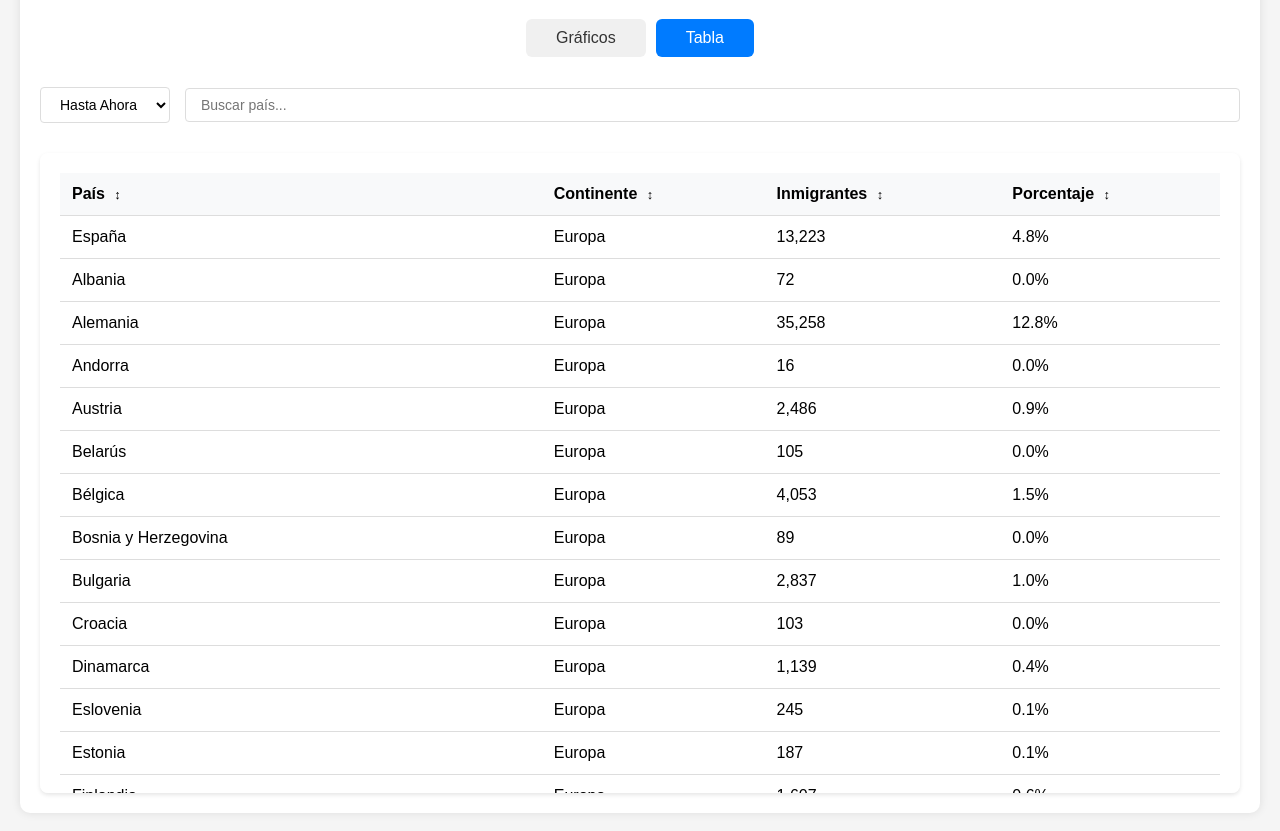
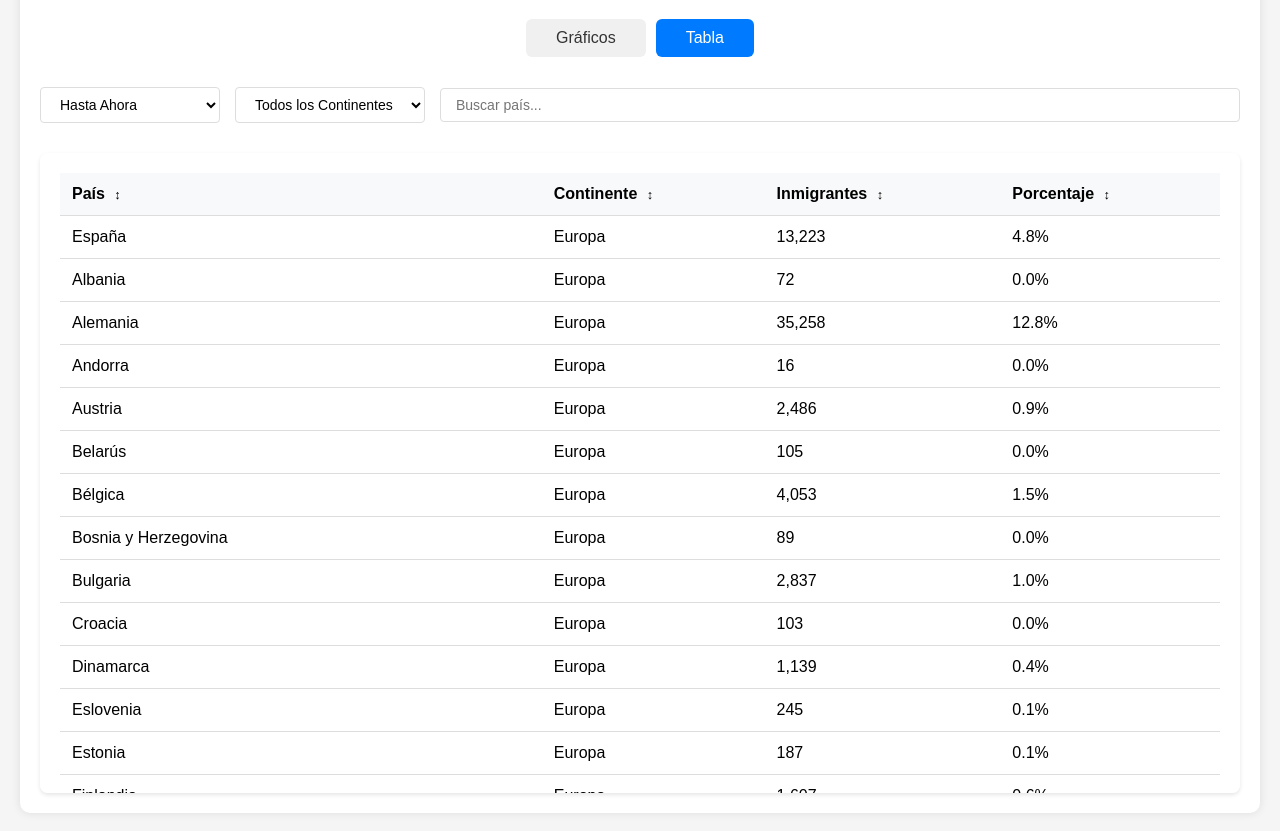
Before and after one commit to leowegner/Geograf-a-2, a plain HTML site: page index.html in a window 1280 px wide. Both pictures are taken after a click on the button "Tabla". Shown: the part 101-932 px from the top of the page. Drawn offline with nearby package versions, Linux system fonts and the light colour scheme.

```diff
--- a/index.html
+++ b/index.html
@@ -65,6 +65,16 @@
                         <option value="2015">2015</option>
                     </select>
                 </div>
+                <div class="continent-controls">
+                    <select id="tableContinentSelect">
+                        <option value="todos">Todos los Continentes</option>
+                        <option value="Europa">Europa</option>
+                        <option value="América">América</option>
+                        <option value="África">África</option>
+                        <option value="Asia">Asia</option>
+                        <option value="Oceanía">Oceanía</option>
+                    </select>
+                </div>
                 <input type="text" id="tableSearch" placeholder="Buscar país...">
             </div>
             <div class="table-wrapper">
--- a/script.js
+++ b/script.js
@@ -393,16 +393,24 @@ document.addEventListener('DOMContentLoaded', function() {
         const tbody = document.querySelector('#dataTable tbody');
         const searchTerm = document.getElementById('tableSearch').value.toLowerCase();
         const data = selectedYear === 'total' ? countriesByContinent : yearlyData[selectedYear];
+        const selectedContinent = document.getElementById('tableContinentSelect').value;
         const total = Object.values(data).reduce((sum, continent) =>
             sum + continent.values.reduce((a, b) => a + b, 0), 0);
 
         // Convert data to array format for easier sorting
         let tableData = [];
+
         Object.entries(data).forEach(([continent, data]) => {
+            // Skip if a specific continent is selected and this isn't it
+            if (selectedContinent !== 'todos' && continent !== selectedContinent) {
+                return;
+            }
+
             data.countries.forEach((country, index) => {
                 if (country.toLowerCase().includes(searchTerm)) {
                     const value = data.values[index];
                     const percentage = ((value / total) * 100).toFixed(1);
+
                     tableData.push({
                         pais: country,
                         continente: continent,
@@ -520,6 +528,9 @@ document.addEventListener('DOMContentLoaded', function() {
         updateTable();
     });
 
+    // Initialize continent filter
+    document.getElementById('tableContinentSelect').addEventListener('change', updateTable);
+
     // Initialize filter control
     document.getElementById('topFilter').addEventListener('change', (e) => {
         updateChart(currentView, e.target.value);
--- a/styles.css
+++ b/styles.css
@@ -164,26 +164,27 @@ tr:hover {
     align-items: center;
 }
 
-.filter-controls select,
-.year-controls select {
+.year-controls select,
+.continent-controls select {
     padding: 8px 15px;
     border: 1px solid #ddd;
     border-radius: 4px;
     background-color: white;
     font-size: 14px;
     cursor: pointer;
+    min-width: 180px;
 }
 
-.filter-controls select:hover,
-.year-controls select:hover {
+.year-controls select:hover,
+.continent-controls select:hover {
     border-color: #999;
 }
 
-.filter-controls select:focus,
-.year-controls select:focus {
+.year-controls select:focus,
+.continent-controls select:focus {
     outline: none;
-    border-color: #666;
-    box-shadow: 0 0 0 2px rgba(0,0,0,0.1);
+    border-color: #007bff;
+    box-shadow: 0 0 0 2px rgba(0,123,255,0.25);
 }
 
 button {
```
